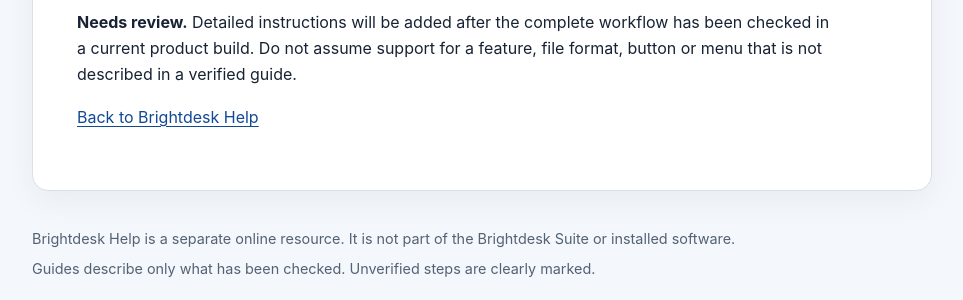
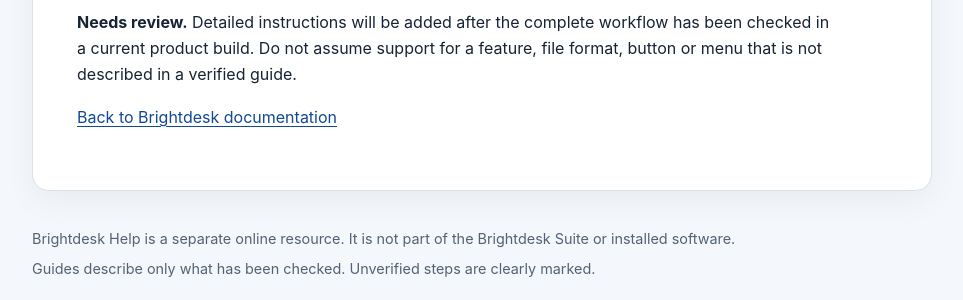
Before and after one commit to conz20/Brightdesk-Wiki, a Jekyll site: the page built from docs/products/forms.md, in a window 1280 px wide. Shown: the part 527-827 px from the top of the page, without its empty margins (158-1121 px from the left). Built offline with Jekyll 4.4.1, drawn with Linux system fonts in a browser that asks for light colours.

Commit message:
docs: keep forms guide navigation valid in Markdown source

```diff
--- a/docs/products/forms.md
+++ b/docs/products/forms.md
@@ -18,4 +18,4 @@ This page currently explains the product's intended purpose only. It does not ye
 
 **Needs review.** Detailed instructions will be added after the complete workflow has been checked in a current product build. Do not assume support for a feature, file format, button or menu that is not described in a verified guide.
 
-[Back to Brightdesk Help](../index.html)
+[Back to Brightdesk documentation](../index.md)
```
